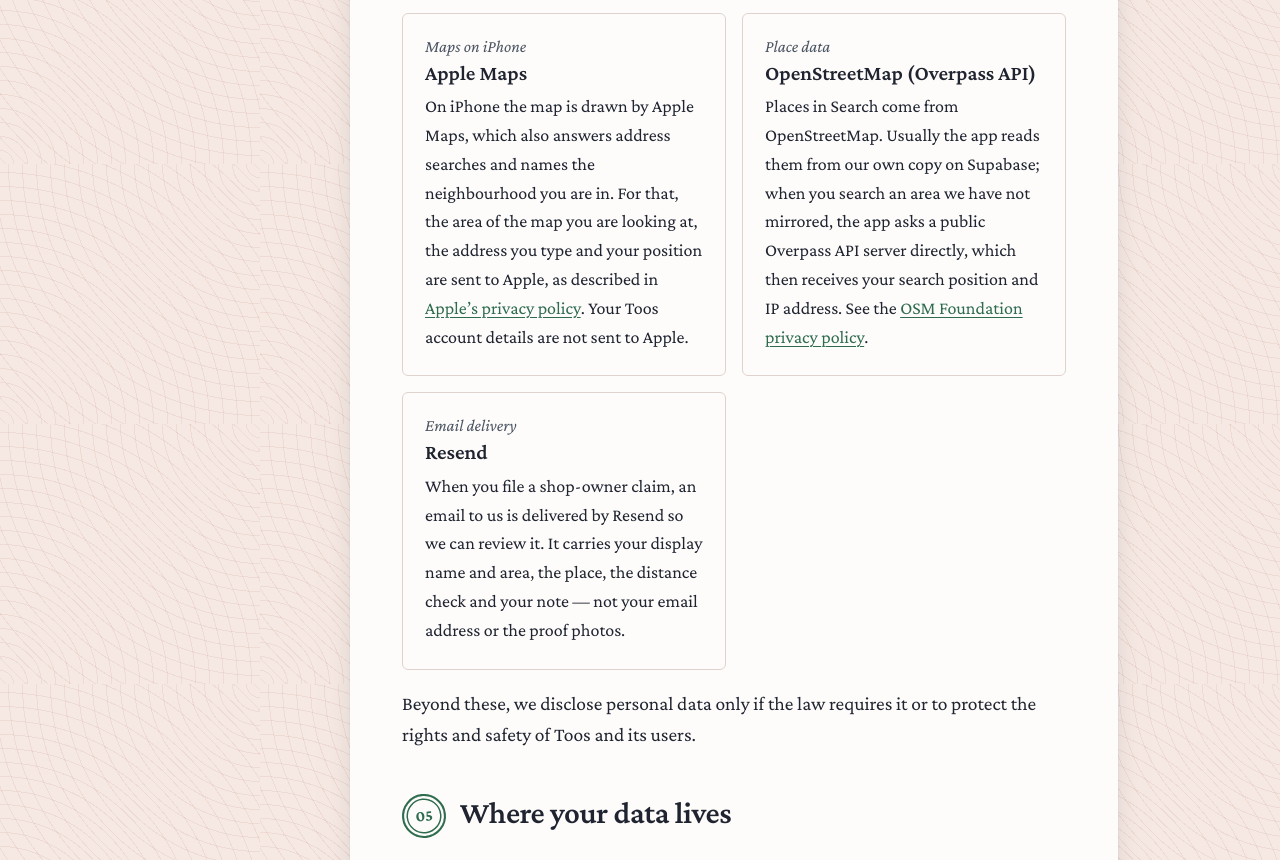
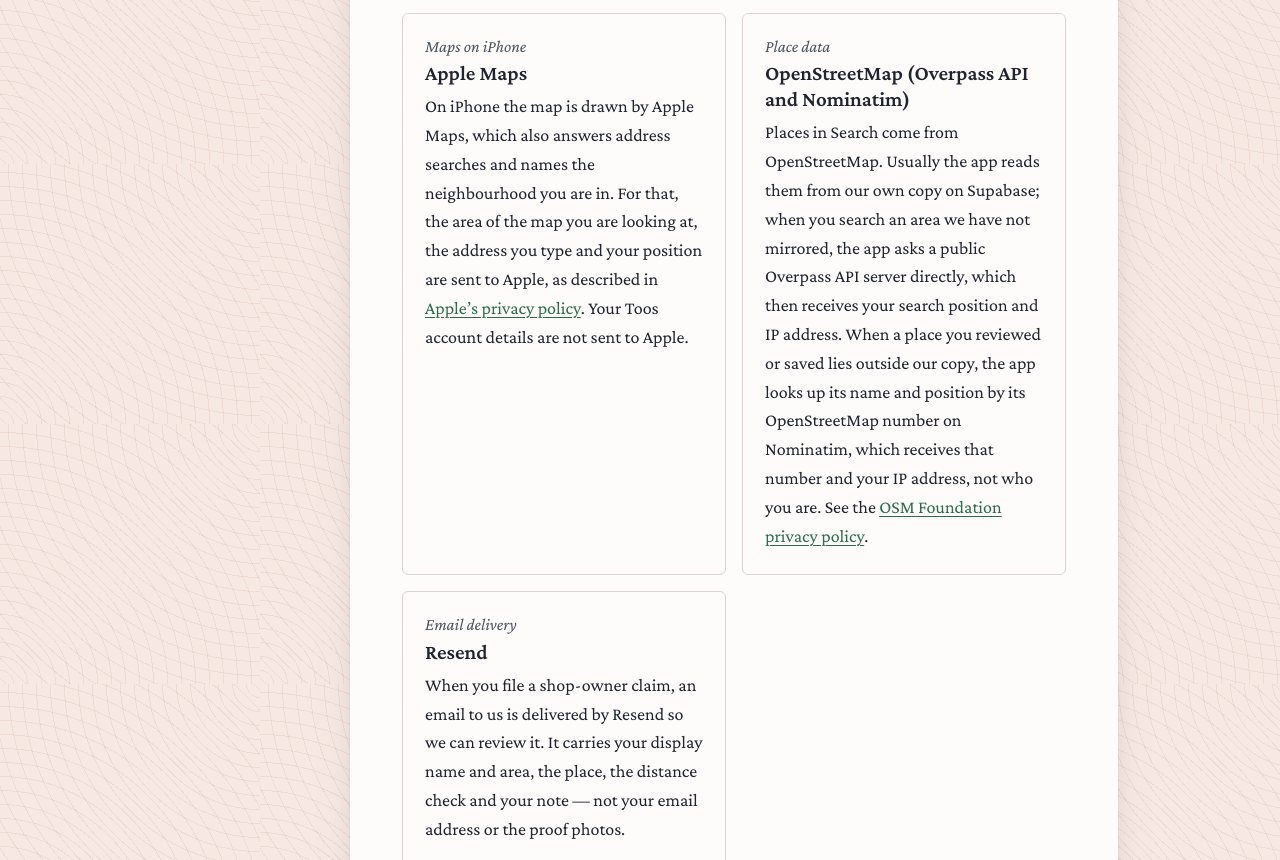
Before and after one commit to kjgoh5186/toos-site, a plain HTML site: page privacy.html in a window 1280 px wide. Shown: the part 4516-5376 px from the top of the page. Drawn offline with nearby package versions, Linux system fonts and the light colour scheme.

Commit message:
Privacy policy: Nominatim lookups for places outside our copy
Co-Authored-By: Claude Opus 5.5 <noreply@anthropic.com>
Claude-Session: https://claude.ai/code/session_01AXnSEGSqH8zuTa2wbHK77J

```diff
--- a/privacy.html
+++ b/privacy.html
@@ -168,8 +168,8 @@
         </div>
         <div class="card provider">
           <p class="role">Place data</p>
-          <h3>OpenStreetMap (Overpass API)</h3>
-          <p>Places in Search come from OpenStreetMap. Usually the app reads them from our own copy on Supabase; when you search an area we have not mirrored, the app asks a public Overpass API server directly, which then receives your search position and IP address. See the <a href="https://wiki.osmfoundation.org/wiki/Privacy_Policy">OSM Foundation privacy policy</a>.</p>
+          <h3>OpenStreetMap (Overpass API and Nominatim)</h3>
+          <p>Places in Search come from OpenStreetMap. Usually the app reads them from our own copy on Supabase; when you search an area we have not mirrored, the app asks a public Overpass API server directly, which then receives your search position and IP address. When a place you reviewed or saved lies outside our copy, the app looks up its name and position by its OpenStreetMap number on Nominatim, which receives that number and your IP address, not who you are. See the <a href="https://wiki.osmfoundation.org/wiki/Privacy_Policy">OSM Foundation privacy policy</a>.</p>
         </div>
         <div class="card provider">
           <p class="role">Email delivery</p>
```
